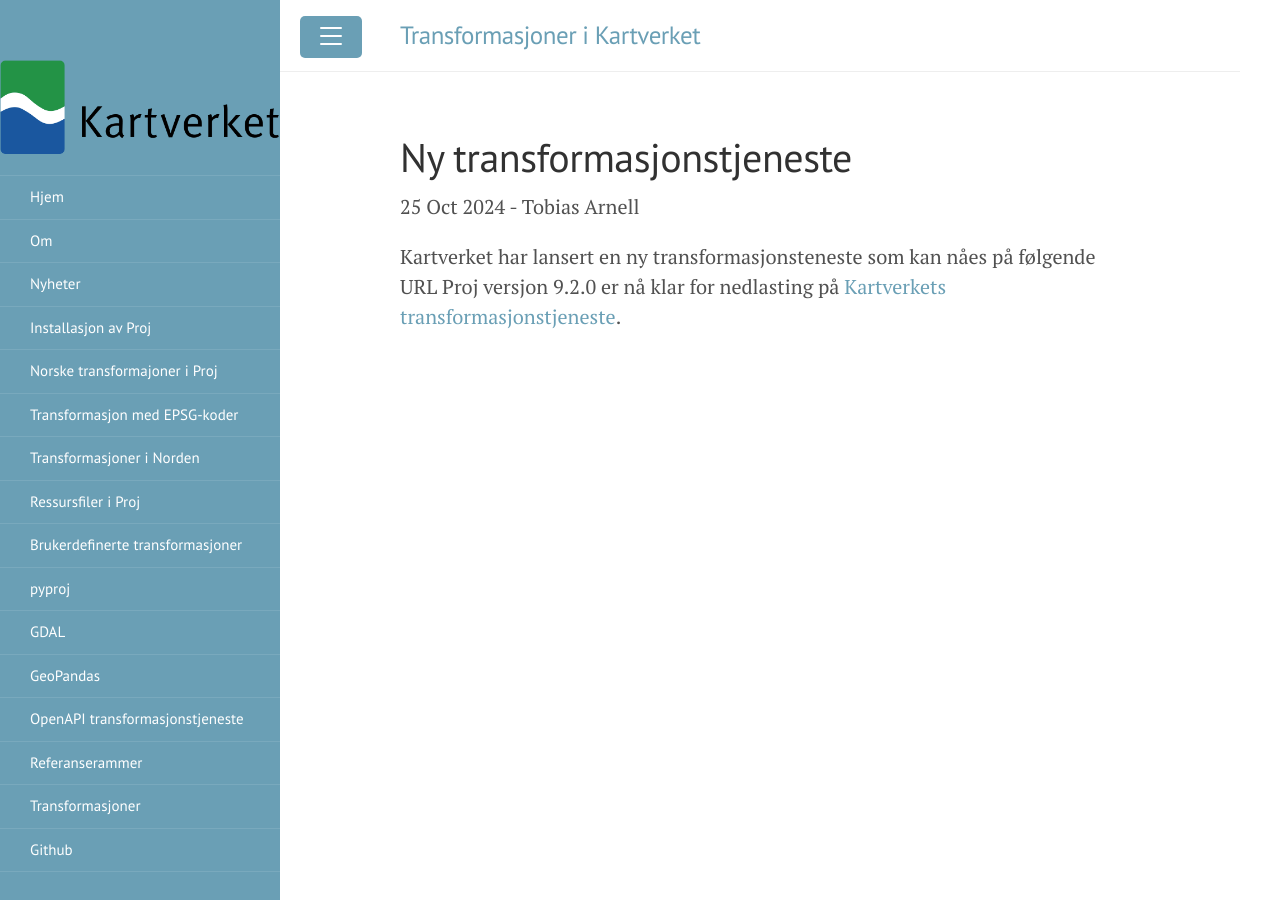
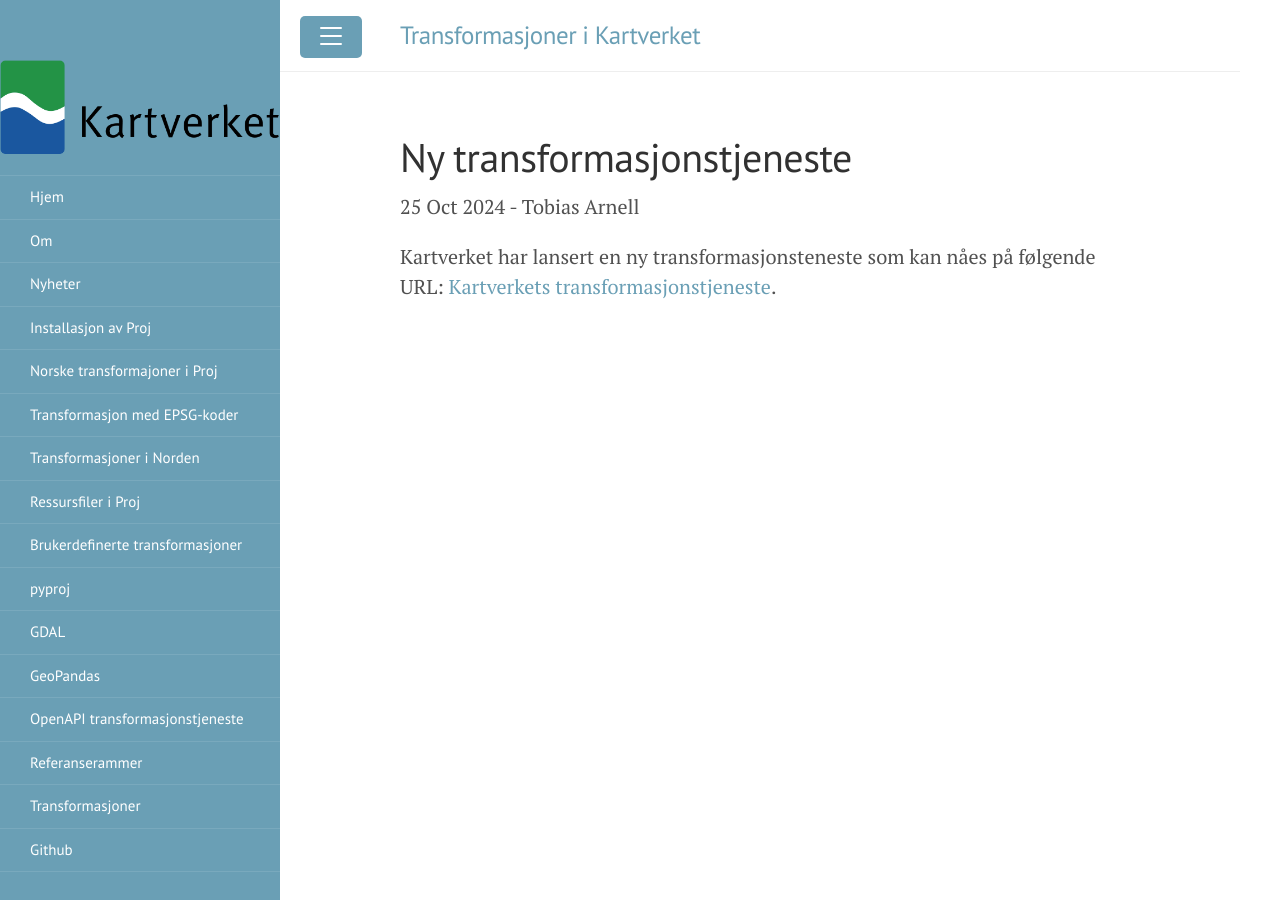
Before and after one commit to kartverket/transformasjoner, a Jekyll site: the page built from _posts/2024-10-25-nytt_transtjeneste.md, in a window 1280 px wide. Built offline with Jekyll 4.4.1, drawn with Linux system fonts in a browser that asks for light colours.

Commit message:
Update 2024-10-25-nytt_transtjeneste.md

```diff
--- a/_posts/2024-10-25-nytt_transtjeneste.md
+++ b/_posts/2024-10-25-nytt_transtjeneste.md
@@ -4,4 +4,4 @@
 author: Tobias Arnell
 ---
 
-Kartverket har lansert en ny transformasjonsteneste som kan nåes på følgende URL Proj versjon 9.2.0 er nå klar for nedlasting på [Kartverkets transformasjonstjeneste](https://transformasjon.kartverket.no/).
+Kartverket har lansert en ny transformasjonsteneste som kan nåes på følgende URL: [Kartverkets transformasjonstjeneste](https://transformasjon.kartverket.no/).
```
